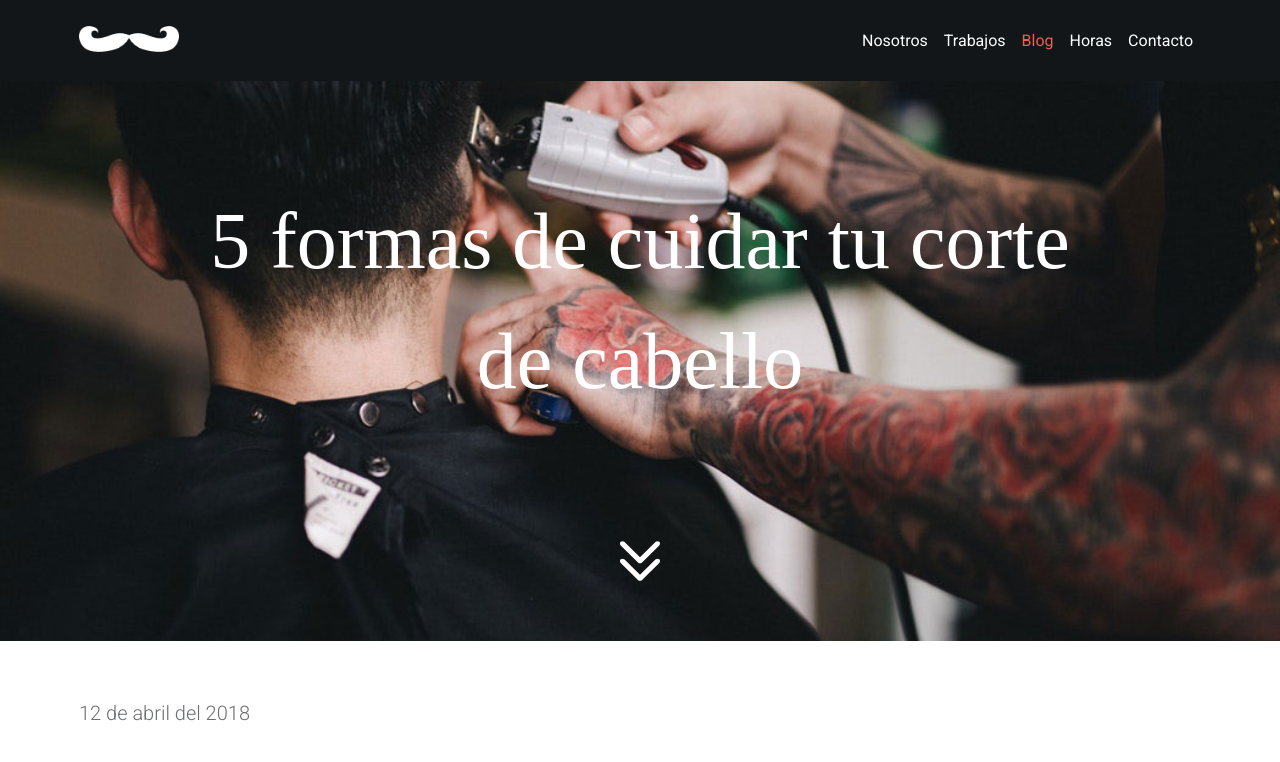
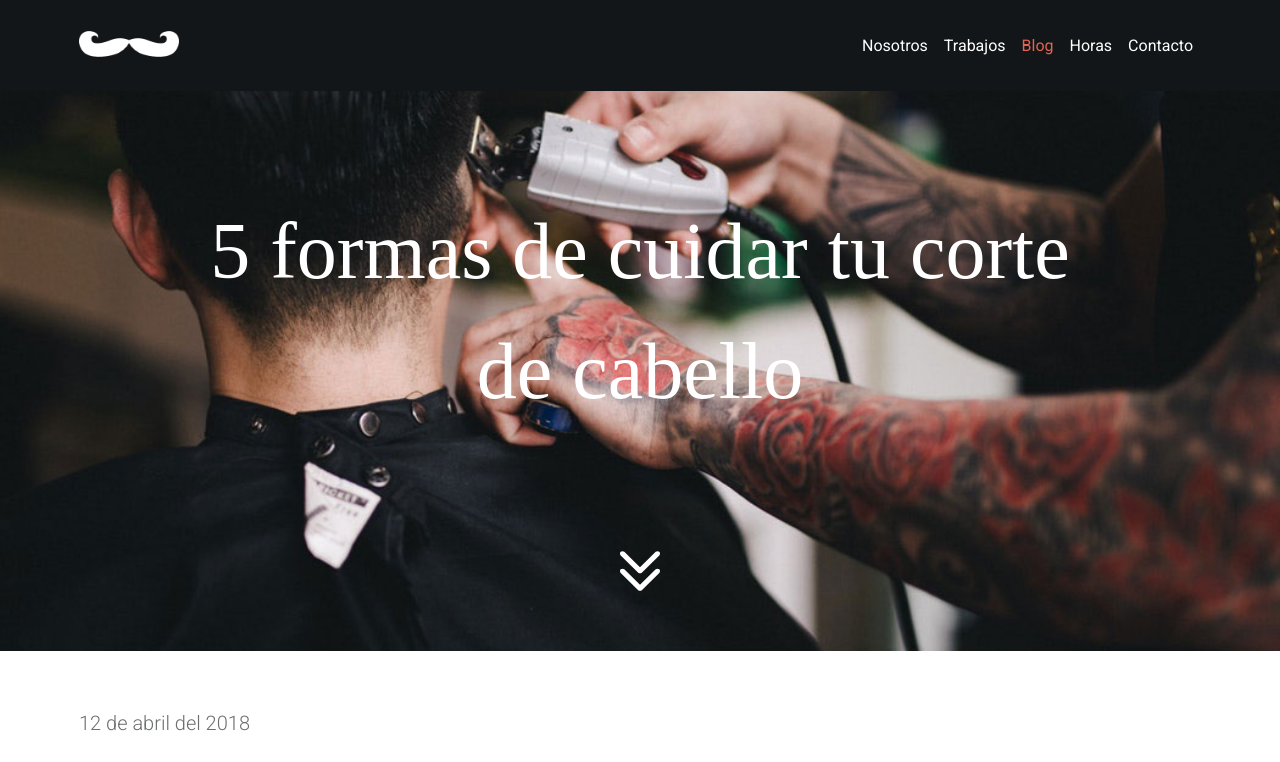
Before and after one commit to claudio93RL/barbershop, a plain HTML site: page index.html in a window 1280 px wide. Shown: the top 762 px of the page. Drawn offline with nearby package versions, Linux system fonts and the light colour scheme; a web font is replaced by a local one.

Commit message:
detalles logo nav

```diff
--- a/index.html
+++ b/index.html
@@ -18,8 +18,7 @@
     <!--modificacion boostrap parcial _navbar.scss -->
     <nav class="navbar navbar-expand-lg navbar-dark">
         <div class="container">
-            <img src="./assets/img/logo.png" alt="logo" class="nav__logo">
-            <a class="navbar-brand" href="#"></a>
+            <a class="navbar-brand" href="#"><img src="./assets/img/logo.png" alt="logo" class="nav__logo"></a>
             <button class="navbar-toggler" type="button" data-toggle="collapse" data-target="#navbarNav"
                 aria-controls="navbarNav" aria-expanded="false" aria-label="Toggle navigation">
                 <span class="navbar-toggler-icon"></span>
```
